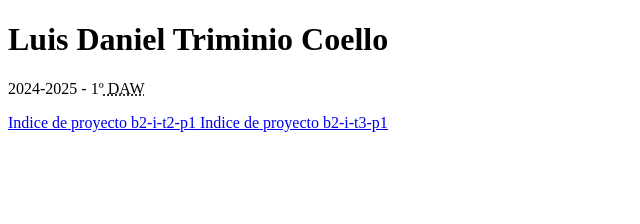
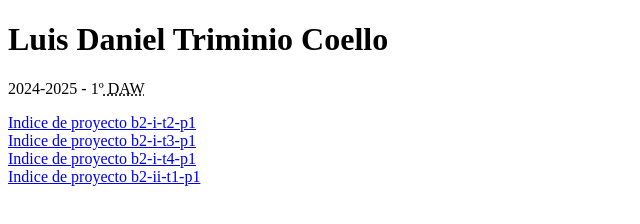
Before and after one commit to LMSGI-VJP/vjp-luisTC, a plain HTML site: page index.html in a window 1280 px wide. Shown: the whole page, without its empty margins (0-640 px from the left). Drawn offline with Linux system fonts and the light colour scheme.

Commit message:
Index b2-ii-t1-p1

```diff
--- a/index.html
+++ b/index.html
@@ -2,6 +2,7 @@
 <html lang="en">
 <head>
     <meta charset="UTF-8">
+    <meta name="author" content="luisTC">
     <meta name="viewport" content="width=device-width, initial-scale=1.0">
     <title> vpj-luisTC </title>
 </head>
@@ -11,8 +12,26 @@
     <div>
 
     </div>
-    <a href="http://lmsgi.iesvjp.es/b2-i-t2-p1-vjp-luisTC">Indice de proyecto b2-i-t2-p1 </a>
-    <a href="http://lmsgi.iesvjp.es/b2-i-t3-p1-vjp-luisTC">Indice de proyecto b2-i-t3-p1</a>
+    <div>
+        <a href="https://lmsgi.iesvjp.es/b2-i-t2-p1-vjp-luisTC/index.html">Indice de proyecto b2-i-t2-p1 </a>
+    </div>
 
+
+
+    <div>
+        <a href="https://lmsgi.iesvjp.es/b2-i-t3-p1-vjp-luisTC/index.html">Indice de proyecto b2-i-t3-p1</a>
+    </div>
+
+
+
+    <div>
+        <a href="https://lmsgi.iesvjp.es/b2-i-t4-p1-vjp-luisTC/index.html">Indice de proyecto b2-i-t4-p1</a>
+    </div>
+
+
+
+    <div>
+        <a href="https://lmsgi.iesvjp.es/b2-ii-t1-p1-vjp-luisTC/index.html">Indice de proyecto b2-ii-t1-p1</a>
+    </div>
 </body>
 </html>
```
